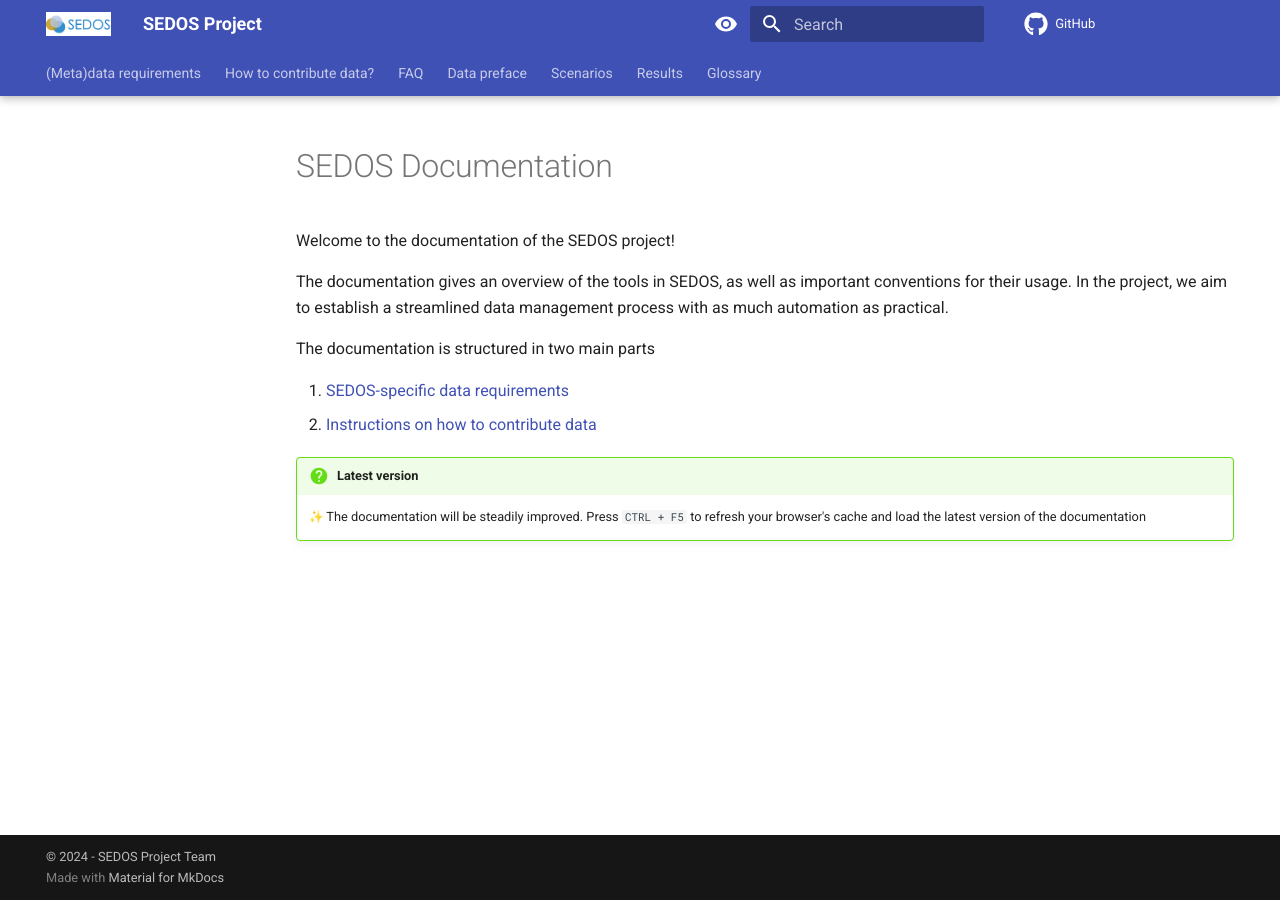
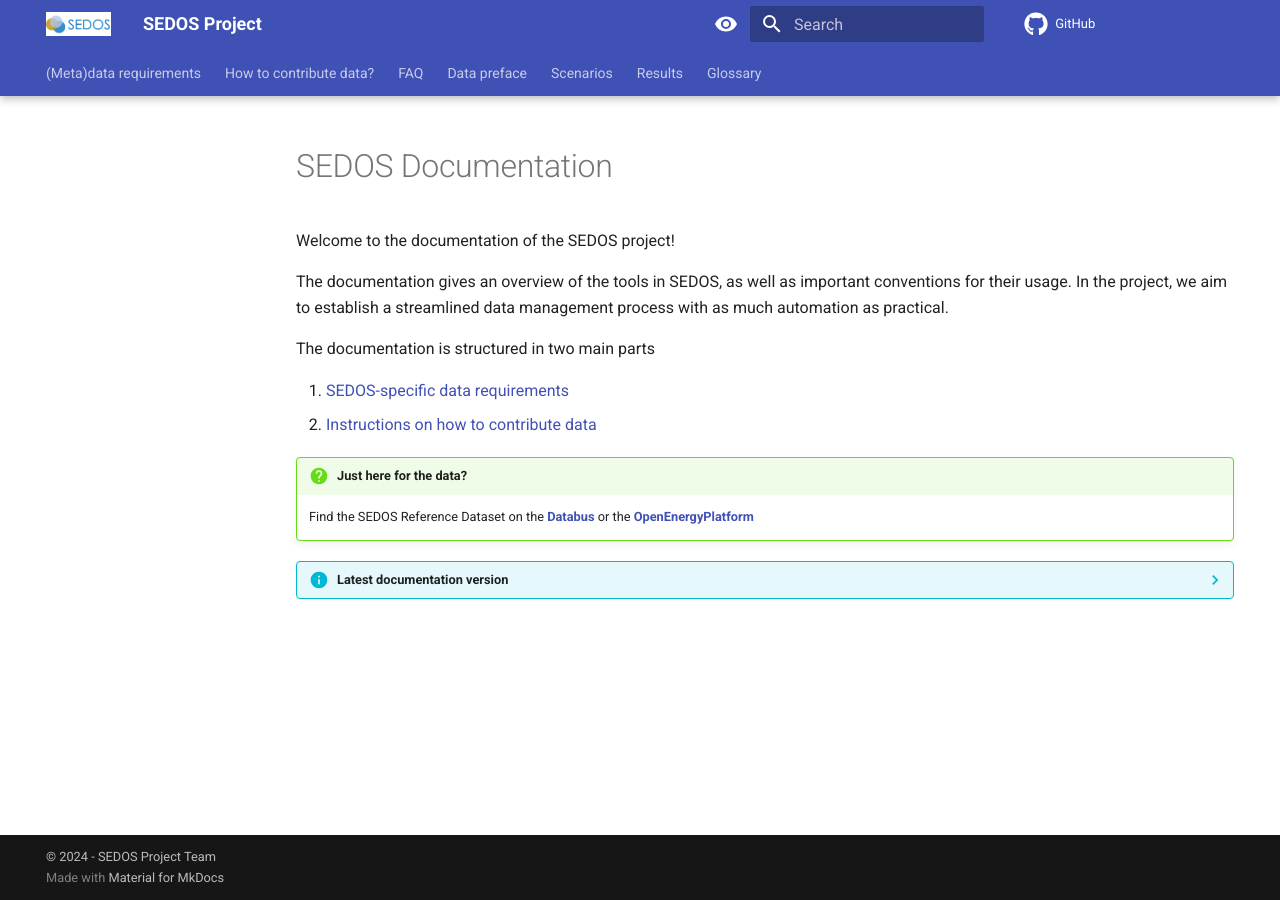
Before and after one commit to sedos-project/organization, an MkDocs documentation site: the page built from docs/index.md, in a window 1280 px wide. Built offline with MkDocs 1.6.1 and Material for MkDocs 9.7.7, drawn with Linux system fonts in a browser that asks for light colours; emoji names are drawn with the system emoji font; comment, search, counter and statistics services are not loaded.

Commit message:
Add links to SEDOS Reference Dataset

```diff
--- a/docs/index.md
+++ b/docs/index.md
@@ -11,7 +11,12 @@ The documentation is structured in two main parts
 2. [Instructions on how to contribute data](./how_to_contribute_data.md)
 
 
-!!! question "Latest version"
+!!! question "Just here for the data?"
+
+    Find the SEDOS Reference Dataset on the **[Databus](https://databus.openenergyplatform.org/sedos-project/collections/sedos-project)** or the **[OpenEnergyPlatform](https://openenergy-platform.org/dataedit/view/model_draft?query=sedos&tags=246)**
+
+
+??? info "Latest documentation version"
 
     :sparkles: The documentation will be steadily improved.
     Press `CTRL + F5` to refresh your browser's cache and load the latest version of the documentation
```
